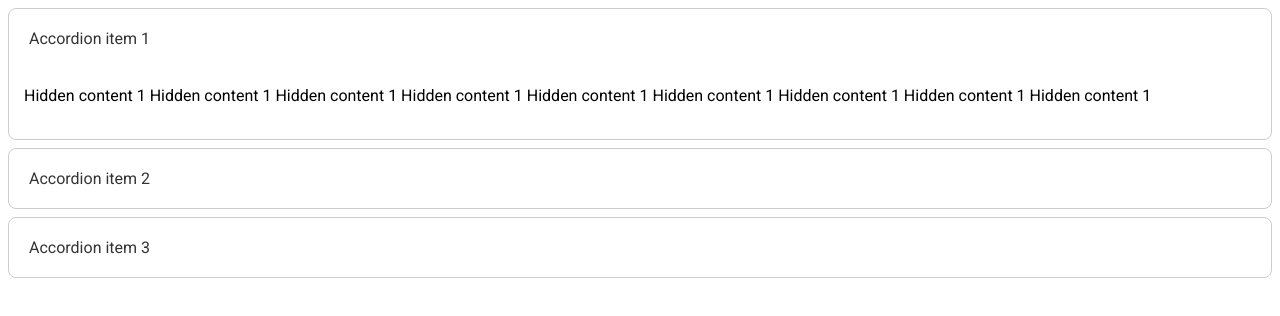
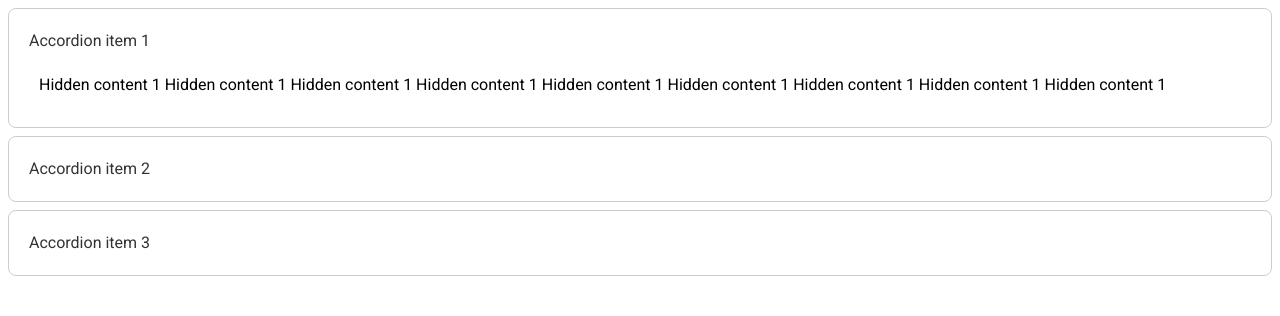
Before and after one commit to js-tasks-ru/htmlcss-20240216_dosug4, a website: page 03-lection1/02-accordion/index.html in a window 1280 px wide. Both pictures are taken after a click on the heading "Accordion item 1". Drawn offline with Linux system fonts and the light colour scheme.

Commit message:
added styles for text description

```diff
--- a/03-lection1/02-accordion/accordion.css
+++ b/03-lection1/02-accordion/accordion.css
@@ -3,6 +3,8 @@
   color: #333;
   padding: 20px 20px;
   cursor: pointer;
+  font-size: 16px;
+  line-height: 24px;
 }
 
 .accordion__summary::-webkit-details-marker {
@@ -22,10 +24,11 @@
 }
 
 .accordion__content {
-  padding: 0 15px 15px;
+  padding: 0 30px 30px;
 }
 
 .accordion__text {
+  margin: 0;
   font-size: 16px;
   line-height: 24px;
 }
```
